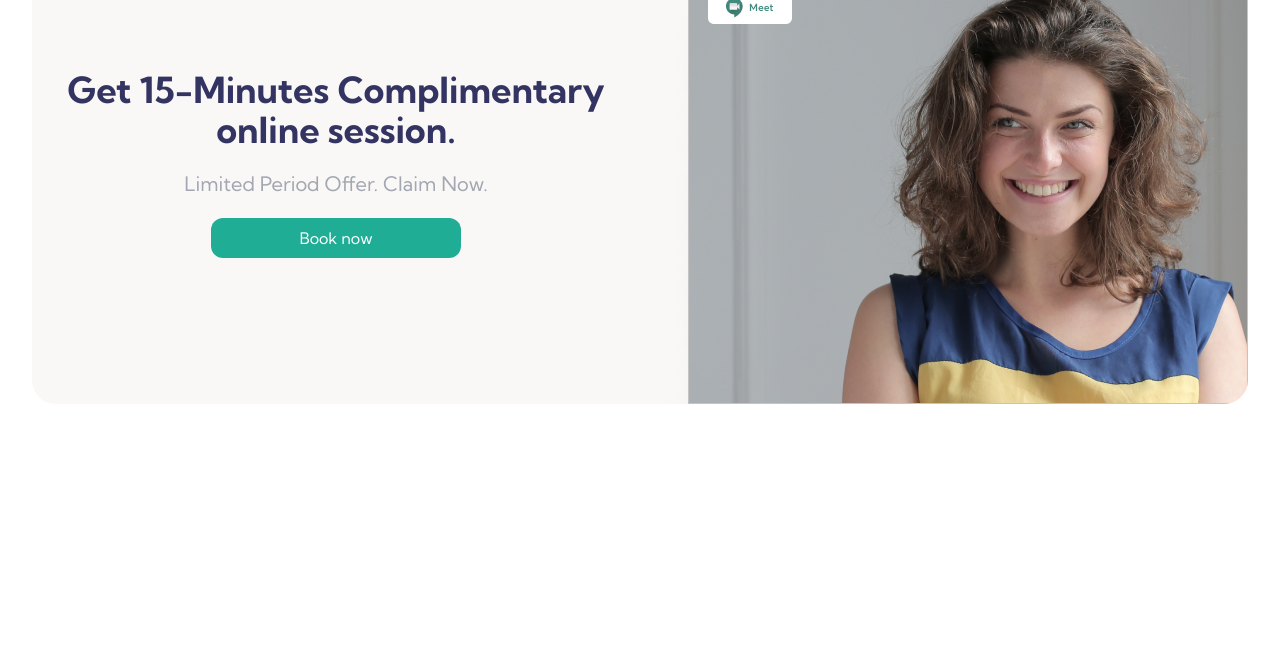
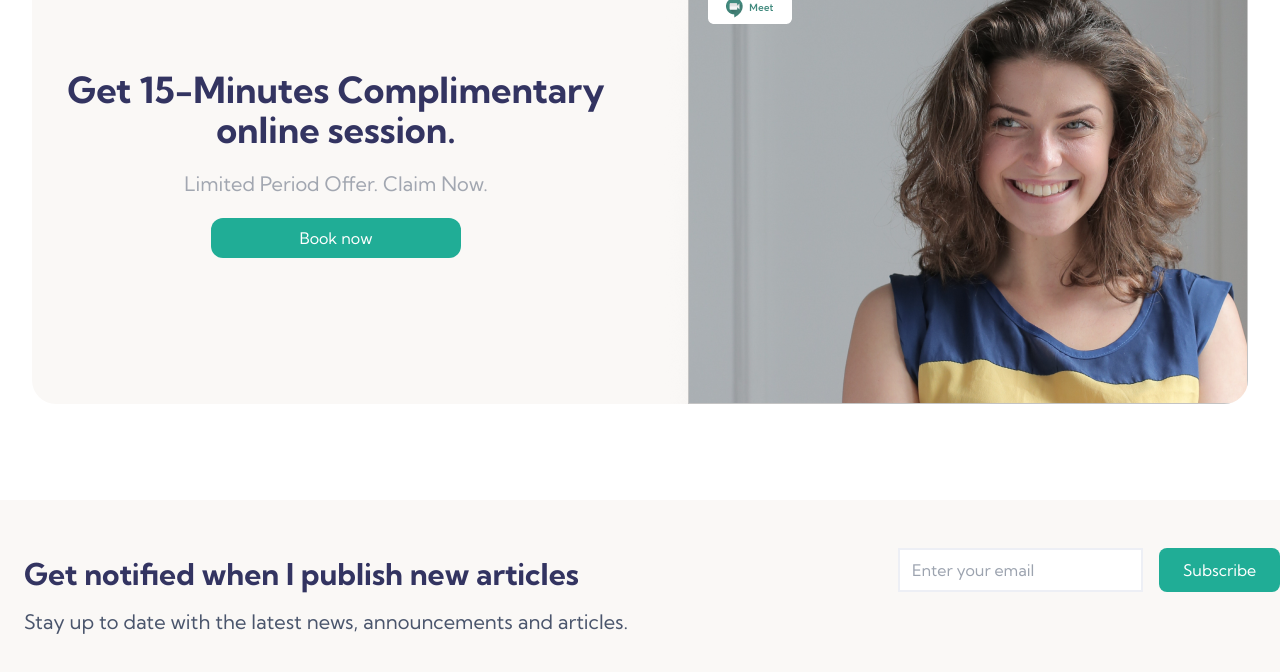
Before and after one commit to IngaSafranova/happy-coaching, a Next.js app: page / in a window 1280 px wide. Shown: the part 4181-4853 px from the top of the page. Before the commit the page ends 4681 px from the top, so only its background shows below. Built offline with nearby package versions, Linux system fonts and the light colour scheme.

Commit message:
working on footer

```diff
--- a/app/layout.js
+++ b/app/layout.js
@@ -1,4 +1,5 @@
 import "./globals.css";
+import Footer from "./ui/footer";
 import Navbar from "./ui/navbar";
 import { Kumbh_Sans } from "next/font/google";
 
@@ -20,6 +21,7 @@ export default function RootLayout({ children }) {
       <body className={kumbh.className}>
         <Navbar />
         {children}
+        <Footer/>
       </body>
     </html>
   );
--- /dev/null
+++ b/app/ui/components/subscribeForm.js
@@ -0,0 +1,22 @@
+import React from 'react'
+
+export default function SubscribeForm() {
+  return (
+      <form onSubmit=''
+      className='w-[446px] lg:h-11 h-fit pb-10 md:pb-0 flex flex-col sm:flex-row'
+      >
+          <input
+              type='email'
+              value=''
+              placeholder='Enter your email'
+              className=' py-4 px-3 mb-6 md:mb-0 border-2 w-8/12 ml-16 border-lightSeasolt mr-4'
+          />
+          <button
+              type='submit'
+              className='w-[150px] h-11 py-2 ml-24 md:ml-0 bg-complimentaryGreen text-white rounded-lg font-medium text-base'
+          >
+              Subscribe
+          </button>
+      </form>
+  )
+}
--- a/app/ui/footer.js
+++ b/app/ui/footer.js
@@ -1,7 +1,24 @@
-import React from 'react'
+import React from "react";
+import SubscribeForm from "./components/subscribeForm";
 
 export default function Footer() {
   return (
-    <div>Footer</div>
-  )
+    <footer className="mx-auto flex h-fit  w-screen max-w-8xl flex-col bg-white lg:h-[617px]">
+      <section className="h-46 flex flex-col lg:flex-row w-screen max-w-8xl bg-seasalt">
+        <div className="mx-auto my-auto flex h-21 w-7xl flex-col lg:flex-row lg:justify-between">
+          <div className="w-fit px-2 lg:w-[738px] h-21 flex flex-col">
+            <h3 className="w-3/5 pb-4 text-xl py-2 px-4 lg:text-3xl font-extrabold text-darkBlue md:w-full lg:w-[738px]">
+              Get notified when I publish new articles
+            </h3>
+            <p className="w-3/5 text-xl px-4 text-gray md:w-full lg:w-[738px]">
+              Stay up to date with the latest news, announcements and articles.
+            </p>
+          </div>
+          <div className="my-auto mt-20 md:mt-0">
+            <SubscribeForm />
+          </div>
+        </div>
+      </section>
+    </footer>
+  );
 }
--- a/tailwind.config.js
+++ b/tailwind.config.js
@@ -25,7 +25,8 @@ module.exports = {
         18: '72px',
         62: '250px',
         78: '300px',
-        85: '356px'
+        85: '356px',
+        '7xl': '1280px'
       },
       screens: {
         widescreen: { raw: "(min-aspect-ratio: 3/2)" },
@@ -34,6 +35,8 @@ module.exports = {
       height: {
         15: '60px',
         18: '72px',
+        21: '84px',
+        46: '180px',
         sectionHeight: " calc(100vh - 60px)",
         703: '703px',
         840: '840px',
```
